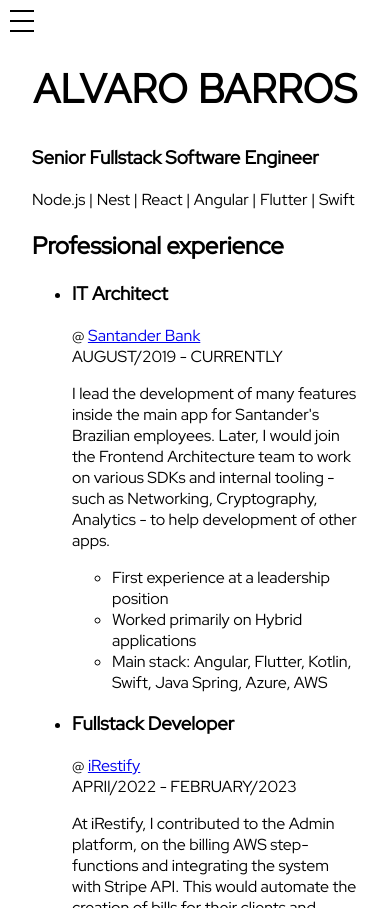
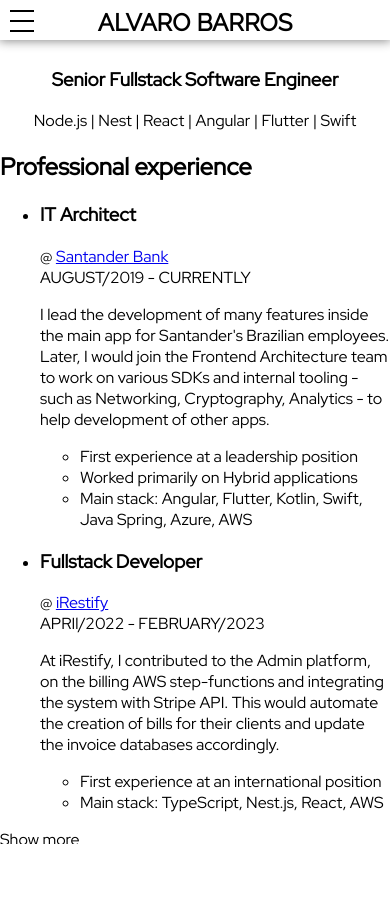
Before and after one commit to AlvBarros/alvbarros.github.io, a Gatsby site: page / in a window 390 px wide. After the commit the page ends 844 px from the top, so only its background shows below. Built offline with nearby package versions, Linux system fonts and the light colour scheme; Gatsby itself is replaced by a stand-in of ours.

Commit message:
fix(mobile): introduciton name

```diff
--- a/src/styles/global.scss
+++ b/src/styles/global.scss
@@ -35,10 +35,8 @@
   overflow-y: scroll;
 }
 main {
-  padding: 40px;
   height: 100vh;
   @include mobile {
-    padding: 32px;
     width: 100%;
   }
 }
@@ -56,7 +54,7 @@
   section.CollapseButton {
     display: none;
   }
-  aside section.CollapsableMenu {
+  aside {
     min-width: 300px;
   }
   section.CollapsableMenu {
@@ -215,6 +213,27 @@
 }
 
 section.Introduction {
+  @include mobile {
+    div.name {
+      position: absolute;
+      top: 0;
+      display: block;
+      width: 100%;
+      height: 40px;
+      background-color: white;
+      box-shadow: 0px 0px 10px 1px #888;
+      font-size: 24px !important;
+      margin: 0;
+      text-align: center;
+      h1 {
+        padding-top: 8px;
+        font-size: 24px;
+        margin: auto;
+      }
+    }
+    padding-top: 48px;
+    text-align: center;
+  }
   h1 {
     font-size: 40px;
     font-family: "Raleway";
```
